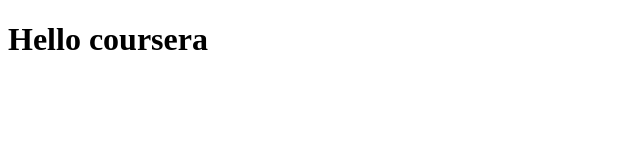
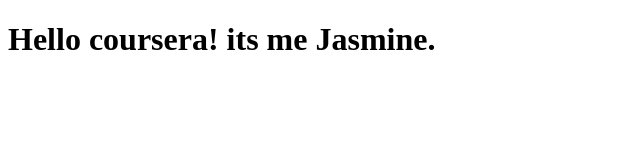
Before and after one commit to SonyJ811/coursera-test, a plain HTML site: page site/index.html in a window 1280 px wide. Shown: the whole page, without its empty margins (0-640 px from the left). Drawn offline with Linux system fonts and the light colour scheme.

Commit message:
small addition to our page content

```diff
--- a/site/index.html
+++ b/site/index.html
@@ -5,6 +5,6 @@
 	<title>Hello Coursera!</title>
 </head>
 <body>
-<h1>Hello coursera</h1>
+<h1>Hello coursera! its me Jasmine.</h1>
 </body>
 </html>
```
